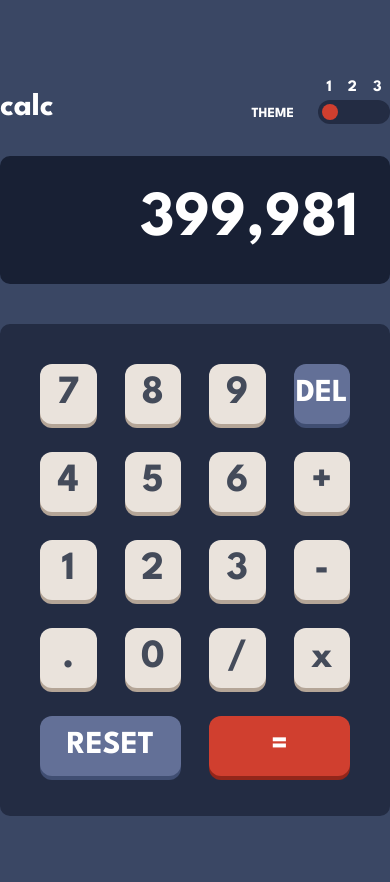
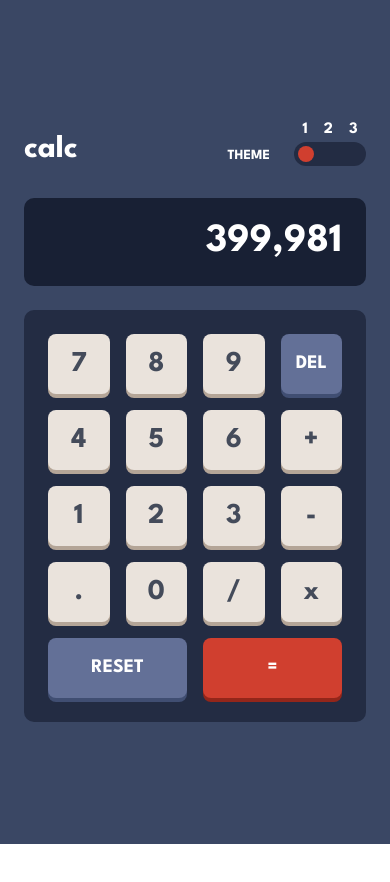
Before and after one commit to Chibuike-web/Calculator-App-React, a React (Vite) app: page / in a window 390 px wide. Shown: the top 882 px of the page. After the commit the page ends 844 px from the top, so only its background shows below. Built offline with nearby package versions, Linux system fonts and the light colour scheme.

Commit message:
made it responsive

```diff
--- a/src/App.css
+++ b/src/App.css
@@ -42,7 +42,6 @@
 	--key-shadow: hsl(28, 16%, 65%);
 
 	/* Text */
-
 	--text-primary: hsl(221, 14%, 31%);
 	--text-secondary: hsl(0, 0%, 100%);
 	--text-tertiary: hsl(221, 14%, 31%);
@@ -70,7 +69,6 @@
 	--key-shadow: hsl(35, 11%, 61%);
 
 	/* Text */
-
 	--text-primary: hsl(0, 0%, 100%);
 	--text-secondary: hsl(60, 10%, 19%);
 	--text-tertiary: hsl(60, 10%, 19%);
@@ -98,7 +96,6 @@
 	--key-shadow: hsl(290, 70%, 36%);
 
 	/* Text */
-
 	--text-primary: hsl(0, 0%, 100%);
 	--text-secondary: hsl(52, 100%, 62%);
 	--text-tertiary: hsl(52, 100%, 62%);
--- a/src/components/Calculator.tsx
+++ b/src/components/Calculator.tsx
@@ -2,7 +2,9 @@ import { useContext, useEffect, useState } from "react";
 import { ThemeContext } from "./ThemeContextProvider";
 
 export default function Calculator() {
-	const [activeToggle, setActiveToggle] = useState("firstToggle");
+	const [activeToggle, setActiveToggle] = useState(
+		localStorage.getItem("activeToggle") || "firstToggle"
+	);
 	const context = useContext(ThemeContext);
 	const { theme, setTheme } = context;
 
@@ -13,6 +15,7 @@ export default function Calculator() {
 	const handleToggle = (e: React.MouseEvent<HTMLButtonElement>) => {
 		const { id } = e.currentTarget;
 		setActiveToggle(id);
+		localStorage.setItem("activeToggle", id);
 
 		if (id === "firstToggle") setTheme("theme-1");
 		if (id === "secondToggle") setTheme("theme-2");
@@ -26,7 +29,7 @@ export default function Calculator() {
 			? "right-1"
 			: "left-1";
 	return (
-		<main className="w-full max-w-[33.9375rem]">
+		<main className="w-full max-w-[33.9375rem] max-md:px-6">
 			<header className="w-full flex items-end justify-between text-[var(--text-secondary)] font-bold mb-8">
 				<h3 className="text-[2rem]">calc</h3>
 				<div className="flex items-end gap-6">
@@ -65,10 +68,10 @@ export default function Calculator() {
 					</div>
 				</div>
 			</header>
-			<section className="w-full bg-[var(--screen-background)] text-[var(--text-secondary)] h-32 rounded-[10px] flex flex-col items-end justify-center px-8 mb-10">
-				<h1 className="text-[4rem] font-bold">399,981</h1>
+			<section className="w-full bg-[var(--screen-background)] text-[var(--text-secondary)] rounded-[10px] flex flex-col items-end justify-center p-8 max-md:p-6 mb-10 max-md:mb-6">
+				<h1 className="text-[4rem] max-md:text-[2.5rem] font-bold">399,981</h1>
 			</section>
-			<section className="w-full p-10 bg-[var(--keypad-background)] rounded-[0.625rem] grid grid-cols-4 gap-7">
+			<section className="w-full max-md:p-6 p-10 bg-[var(--keypad-background)] rounded-[0.625rem] grid grid-cols-4 gap-7 max-md:gap-4">
 				<Key value={7} />
 				<Key value={8} />
 				<Key value={9} />
@@ -102,16 +105,16 @@ type ValueProps = {
 
 const Key = ({ value, reset = false, equal = false, del = false, className = "" }: ValueProps) => {
 	const dynamicColor = reset
-		? "bg-[var(--delete-background)] text-[var(--text-quad)] text-[2rem]"
+		? "bg-[var(--delete-background)] text-[var(--text-quad)] text-[2rem] max-md:text-[1.2rem]"
 		: del
-		? "bg-[var(--delete-background)] text-[var(--text-quad)] text-[2rem]"
+		? "bg-[var(--delete-background)] text-[var(--text-quad)] text-[2rem] max-md:text-[1.2rem]"
 		: equal
-		? "bg-[var(--equal-background)] text-[var(--text-quad)] text-[2rem]"
-		: "bg-[var(--key-background)] text-[var(--text-tertiary)] text-[2.5rem]";
+		? "bg-[var(--equal-background)] text-[var(--text-quad)] text-[2rem] max-md:text-[1.2rem]"
+		: "bg-[var(--key-background)] text-[var(--text-tertiary)] text-[2.5rem] max-md:text-[1.8rem]";
 	return (
 		<button
 			type="button"
-			className={`${dynamicColor} ${className} px-4 flex items-center justify-center font-bold h-[3.75rem] rounded-[0.75rem] cursor-pointer`}
+			className={`${dynamicColor} ${className} px-4 flex items-center justify-center font-bold h-[3.75rem] rounded-[0.75rem] max-md:rounded-[0.5rem] cursor-pointer`}
 			style={{
 				boxShadow:
 					reset || del
--- a/src/components/ThemeContextProvider.tsx
+++ b/src/components/ThemeContextProvider.tsx
@@ -10,9 +10,7 @@ export const ThemeContext = createContext<ThemeContextType>({
 });
 
 export default function ThemeContextProvider({ children }: { children: React.ReactNode }) {
-	const [theme, setTheme] = useState(() => {
-		return localStorage.getItem("theme") ?? "theme-1";
-	});
+	const [theme, setTheme] = useState(localStorage.getItem("theme") || "theme-1");
 
 	useEffect(() => {
 		localStorage.setItem("theme", theme);
```
